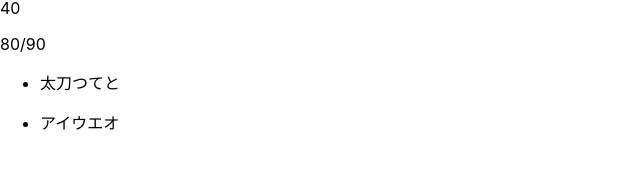
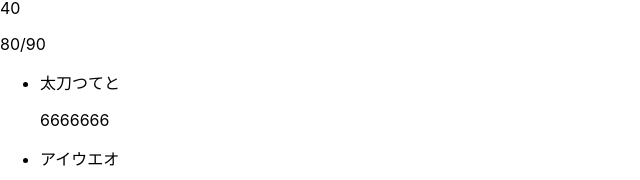
Before and after one commit to shuntaseed/gitpractice, a Next.js app: page / in a window 1280 px wide. Shown: the part 587-767 px from the top of the page, without its empty margins (0-640 px from the left). Built offline with nearby package versions, Linux system fonts and the light colour scheme.

Commit message:
Update list.tsx

```diff
--- a/pages/list.tsx
+++ b/pages/list.tsx
@@ -13,6 +13,7 @@ return(
 <ul>
     <li>
         <p>太刀つてと</p>
+        6666666
     </li>
     <li>
         <p>{state2}</p>
```
